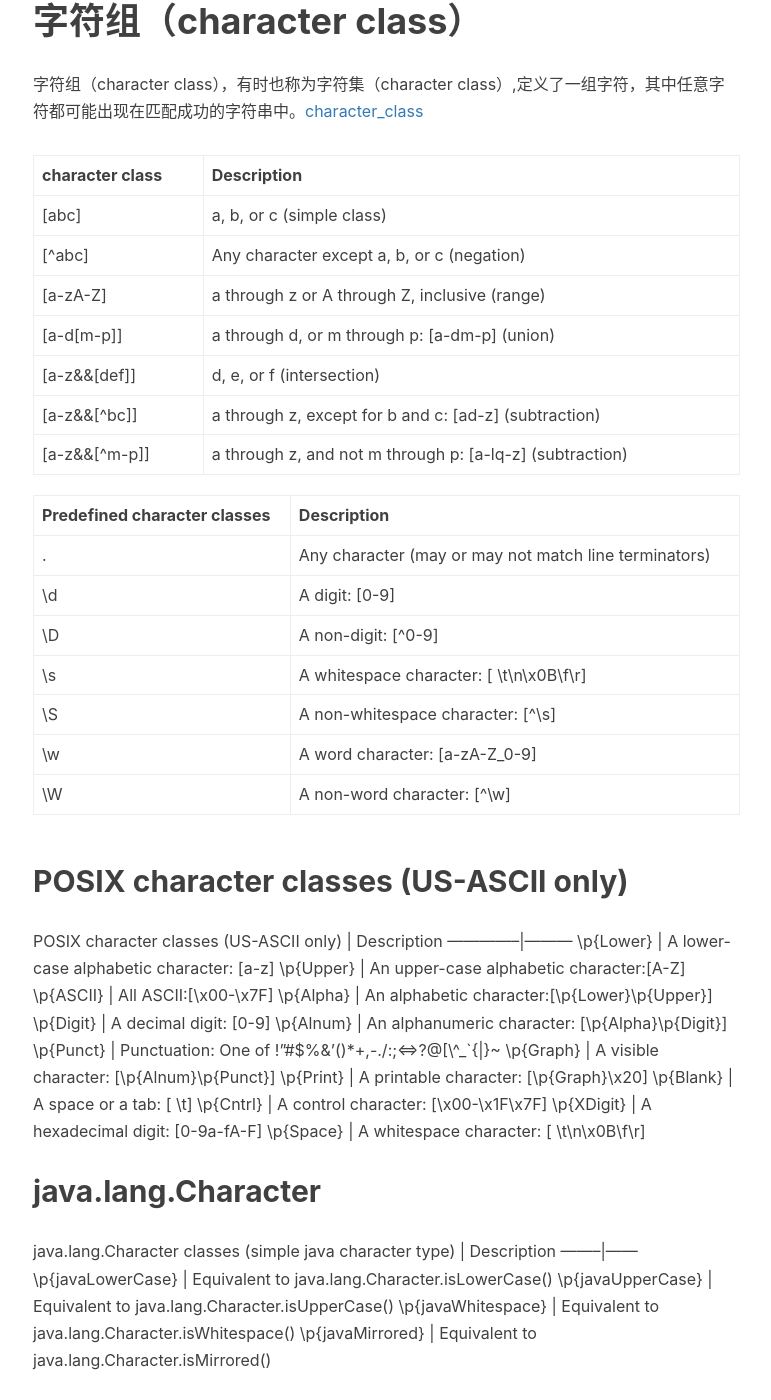
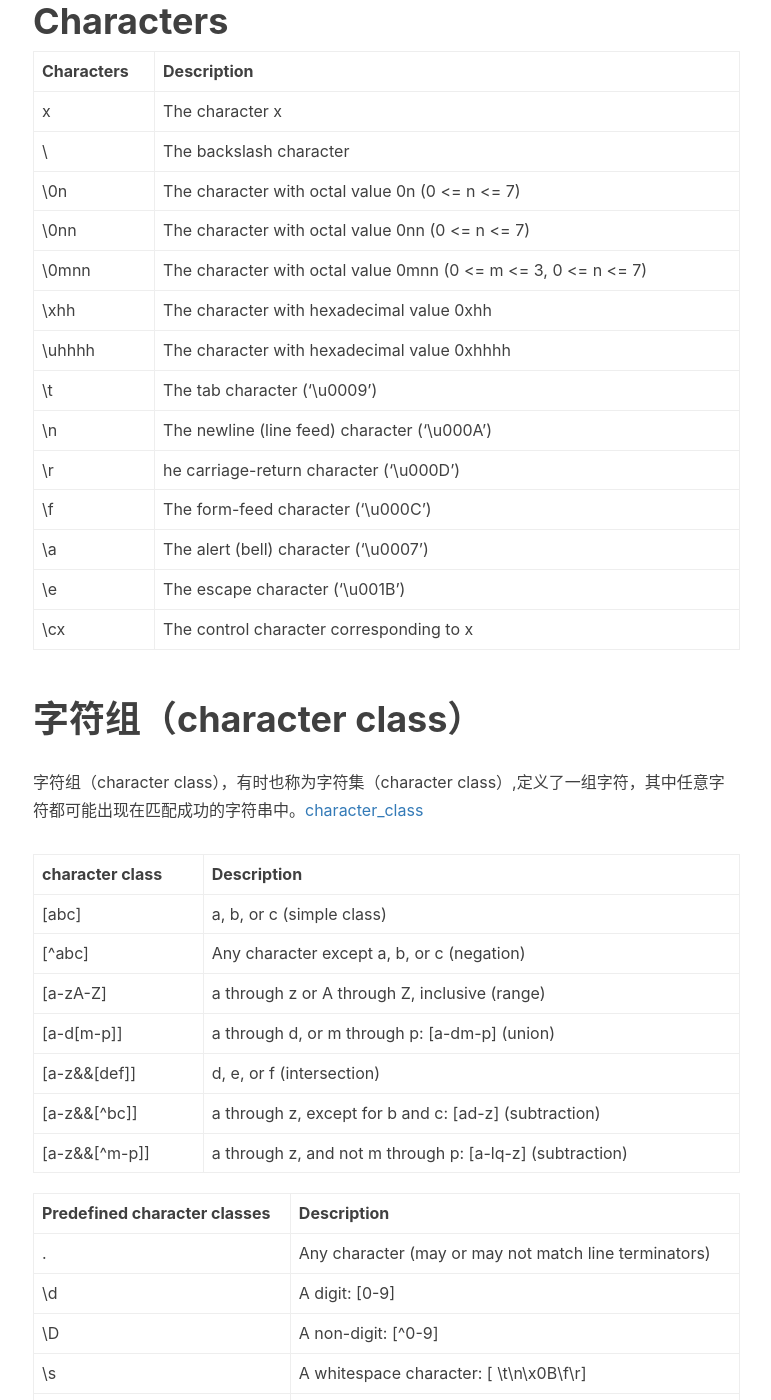
Before and after one commit to fxleyu/fxleyu.github.io, a Jekyll site: the page built from _posts/2017-03-12-simple-pattern-matching-in-regular-expressions.md, in a window 1280 px wide and 1400 px high, scrolled down 505 px. Shown: the whole window, without its empty margins (232-1003 px from the left). Built offline with Jekyll 4.4.1, drawn with Linux system fonts in a browser that asks for light colours; nearby versions of some CDN libraries; comment, search, counter and statistics services are not loaded; some of the changed text lies outside the part shown.

Commit message:
UPDATE the blog of RegEx

```diff
--- a/_posts/2017-03-12-simple-pattern-matching-in-regular-expressions.md
+++ b/_posts/2017-03-12-simple-pattern-matching-in-regular-expressions.md
@@ -7,6 +7,24 @@ tags:
     - RegEx
     - Java
 ---
+# Characters
+
+Characters | Description
+--------------|---------
+x      | The character x
+\\     | The backslash character
+\0n    | The character with octal value 0n (0 <= n <= 7)
+\0nn   | The character with octal value 0nn (0 <= n <= 7)
+\0mnn  | The character with octal value 0mnn (0 <= m <= 3, 0 <= n <= 7)
+\xhh   | The character with hexadecimal value 0xhh
+\uhhhh | The character with hexadecimal value 0xhhhh
+\t     | The tab character ('\u0009')
+\n     | The newline (line feed) character ('\u000A')
+\r     | he carriage-return character ('\u000D')
+\f     | The form-feed character ('\u000C')
+\a     | The alert (bell) character ('\u0007')
+\e     | The escape character ('\u001B')
+\cx    | The control character corresponding to x
 
 # 字符组（character class）
 字符组（character class），有时也称为字符集（character class）,定义了一组字符，其中任意字符都可能出现在匹配成功的字符串中。[character_class]
@@ -33,6 +51,7 @@ Predefined character classes  | Description
 \W | A non-word character: [^\w]
 
 ## POSIX character classes (US-ASCII only)
+
 POSIX character classes (US-ASCII only) | Description
 --------------|---------
 \p{Lower}  | A lower-case alphabetic character: [a-z]
@@ -50,6 +69,7 @@ POSIX character classes (US-ASCII only) | Description
 \p{Space} | A whitespace character: [ \t\n\x0B\f\r]
 
 ## java.lang.Character
+
 java.lang.Character classes (simple java character type)  | Description
 --------|------
 \p{javaLowerCase}  | Equivalent to java.lang.Character.isLowerCase()
```
Also changed, not shown: other parts of _posts/2017-03-12-simple-pattern-matching-in-regular-expressions.md (+1 -1 lines).
